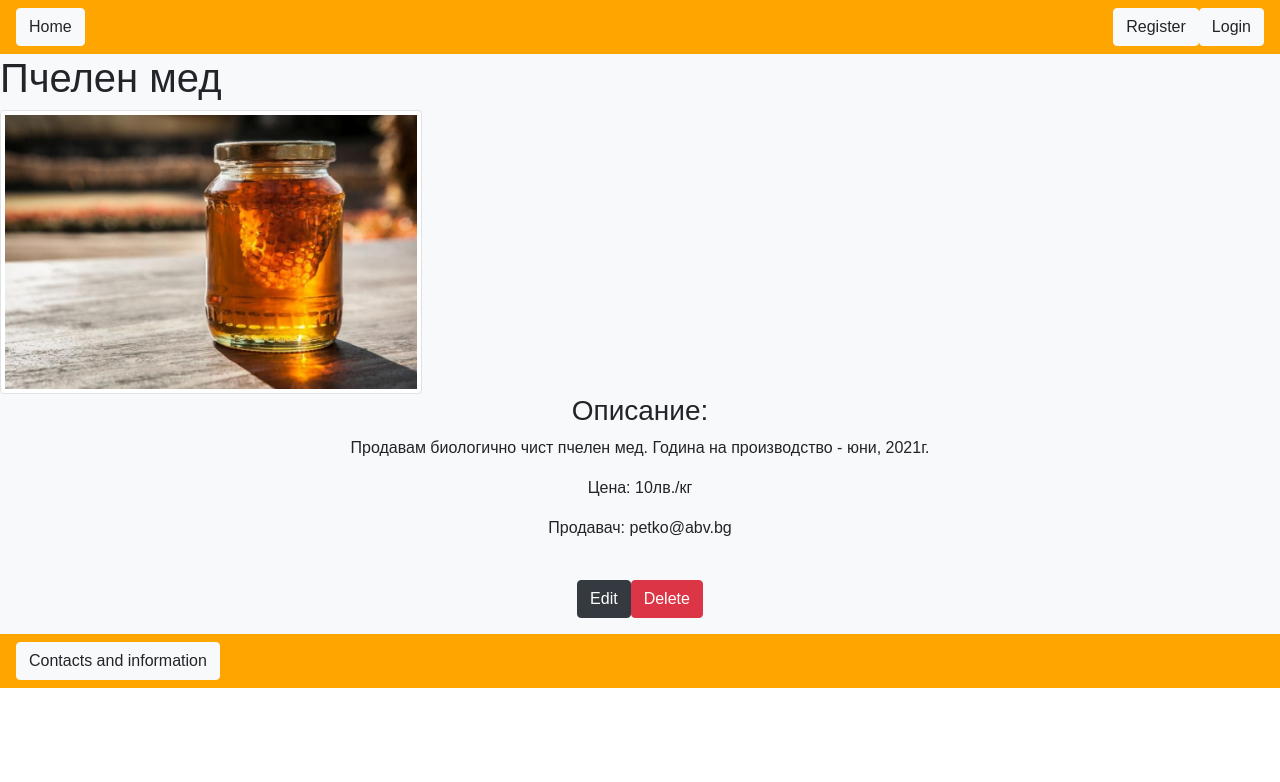
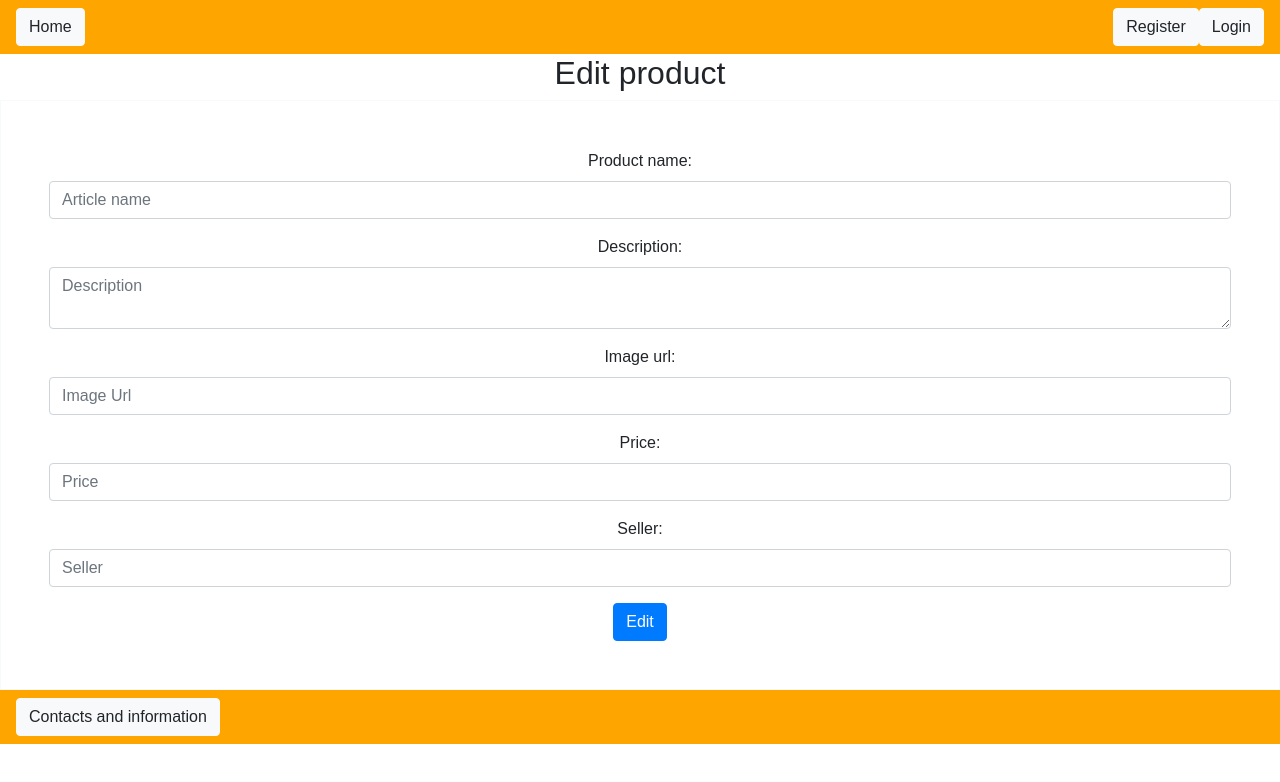
Before and after one commit to StoyanovSt/SoftUni_JSWeb_Final_Exam_Repo, a React (Create React App) app in the folder spa/: page / in a window 1280 px wide. Shown: the top 782 px of the page. Built offline with nearby package versions, Linux system fonts and the light colour scheme.

Commit message:
Creating edit product page component

```diff
--- a/spa/src/App.js
+++ b/spa/src/App.js
@@ -6,12 +6,13 @@ import Home from './components/Home.js';
 import Register from './components/Register.js';
 import Login from './components/Login.js';
 import ProductDetails from './components/ProductDetails.js';
+import EditProduct from './components/EditProduct.js';
 
 function App() {
   return (
     <div>
       <Header />
-      <ProductDetails />
+      <EditProduct />
       <Footer />
     </div>
   );
--- /dev/null
+++ b/spa/src/components/EditProduct.js
@@ -0,0 +1,41 @@
+import React from 'react';
+
+class EditProduct extends React.Component {
+    // constructor(props) {
+    //     super(props);
+    // }
+
+    render() {
+        return (
+            <div>
+                <h2 className="text-center">Edit product</h2>
+
+                <form className="text-center border border-light p-5" action="/product/edit:productId" method="POST">
+                    <div className="form-group">
+                        <label for="article">Product name:</label>
+                        <input type="text" className="form-control" placeholder="Article name" name="article" value="" />
+                    </div>
+                    <div className="form-group">
+                        <label for="description">Description:</label>
+                        <textarea className="form-control" placeholder="Description" name="description"></textarea>
+                    </div>
+                    <div className="form-group">
+                        <label for="imageUrl">Image url:</label>
+                        <input type="text" className="form-control" placeholder="Image Url" name="imageUrl" value="" />
+                    </div>
+                    <div className="form-group">
+                        <label for="price">Price:</label>
+                        <input type="number" className="form-control" placeholder="Price" name="price" value="" />
+                    </div>
+                    <div className="form-group">
+                        <label for="seller">Seller:</label>
+                        <input type="email" className="form-control" placeholder="Seller" name="seller" value="" />
+                    </div>
+                    <button type="submit" className="btn btn-primary">Edit</button>
+                </form>
+            </div>
+        );
+    }
+}
+
+export default EditProduct;
```
